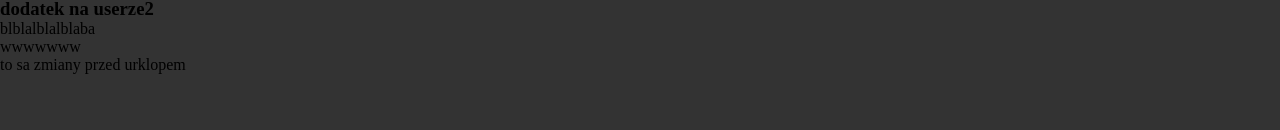
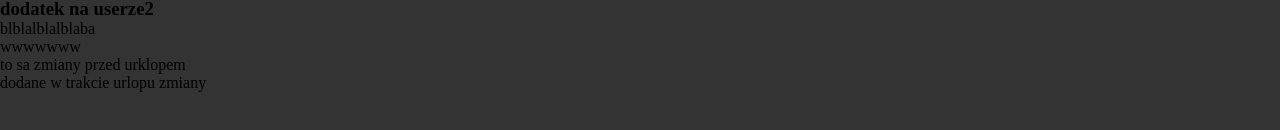
Before and after one commit to 777krystek95/flexik, a plain HTML site: page index.html in a window 1280 px wide. Shown: the part 492-622 px from the top of the page. Drawn offline with Linux system fonts and the light colour scheme; a script that the page names is missing.

Commit message:
Zmiany na urlopie

```diff
--- a/index.html
+++ b/index.html
@@ -43,6 +43,8 @@
 
      <p>to sa zmiany przed urklopem</p>
 
+     <p>dodane w trakcie urlopu zmiany</p>
+
 
      <script src="./script.js"></script>
 </body>
```
